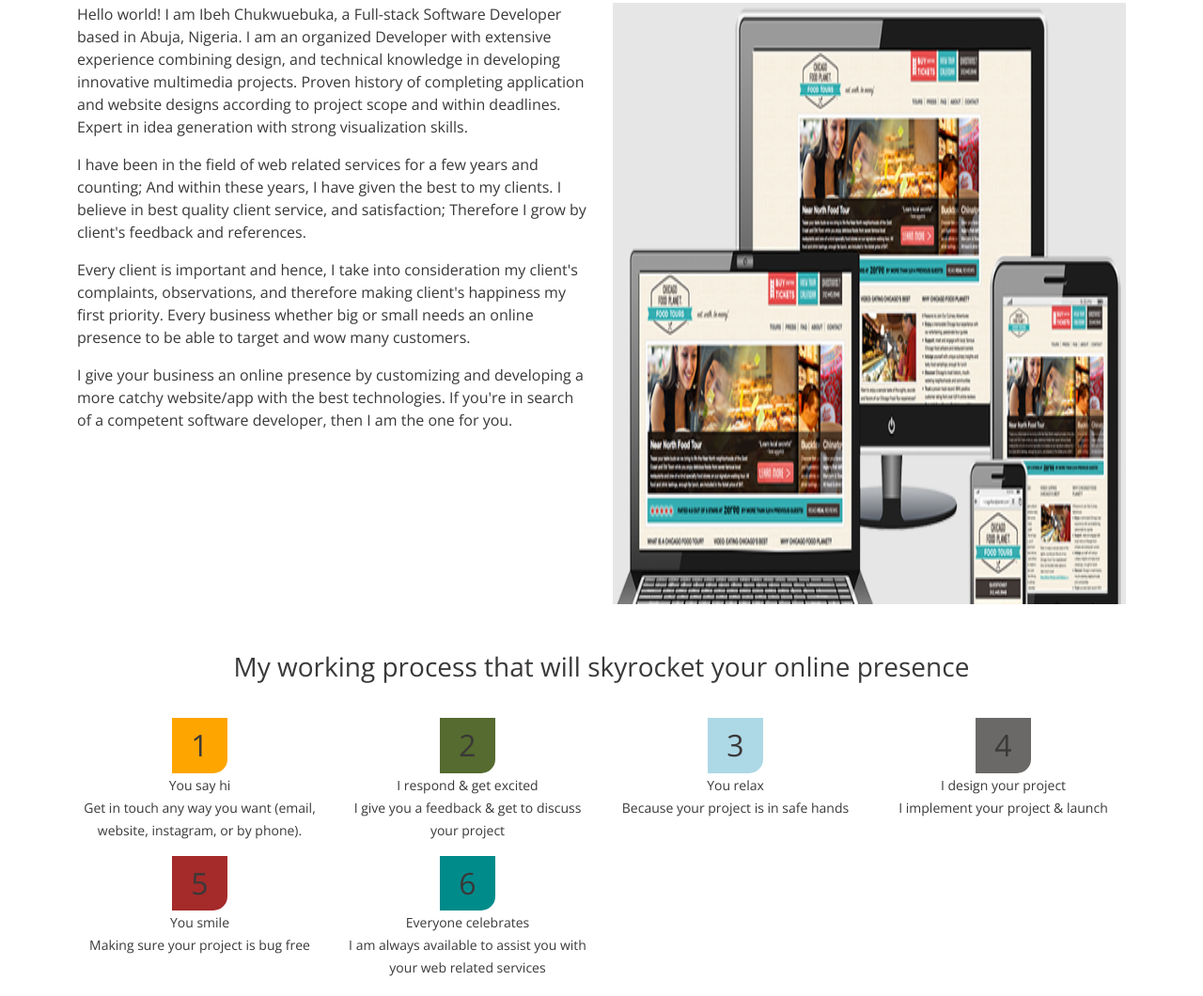
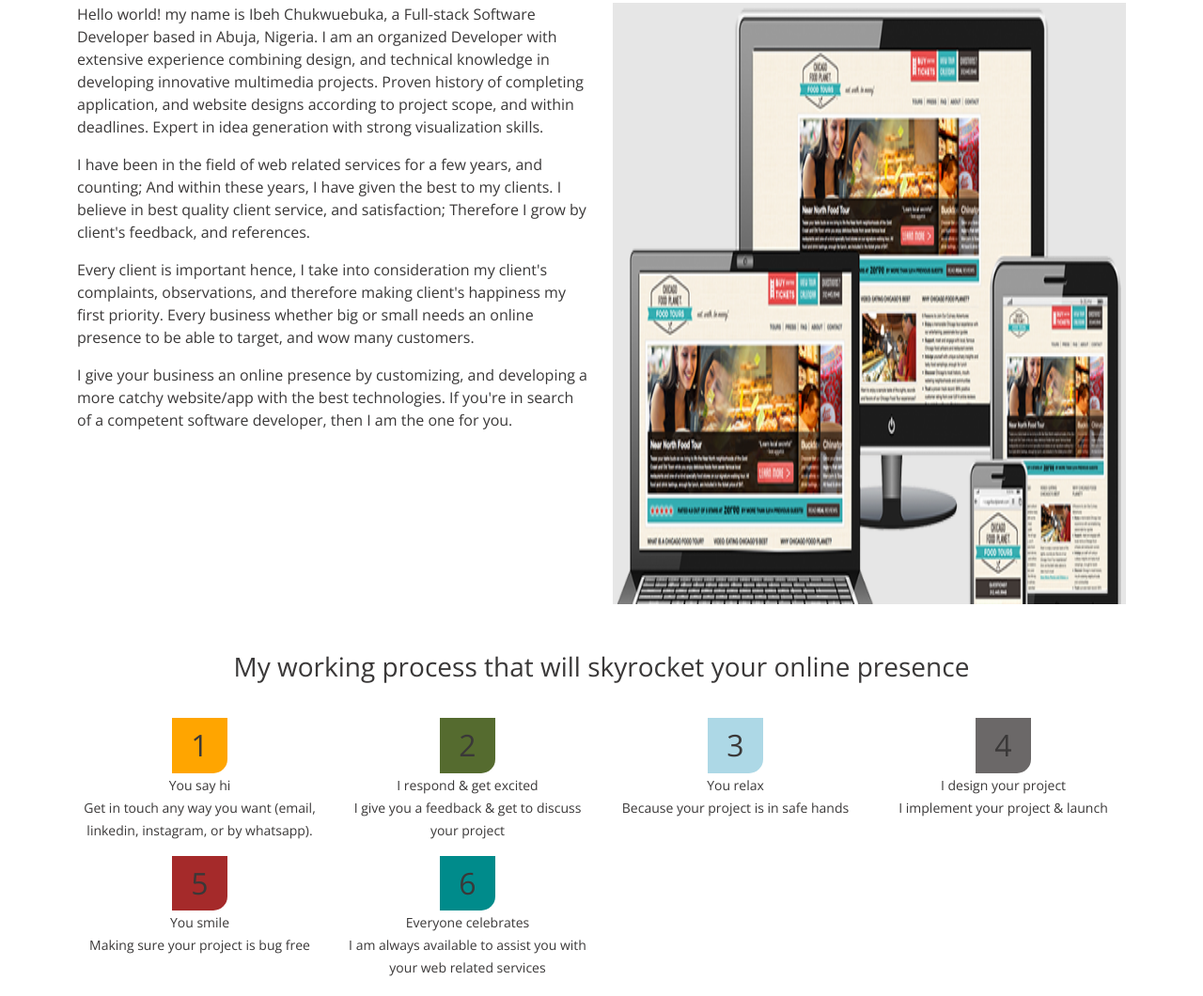
Before and after one commit to Tomzyofficial/tomzywork4u, a plain HTML site: page about.html in a window 1280 px wide. Shown: the part 526-1586 px from the top of the page at 94% size. Drawn offline with nearby package versions, Linux system fonts and the light colour scheme.

Commit message:
made a few corrections

```diff
--- a/about.html
+++ b/about.html
@@ -175,10 +175,10 @@
       <div class="container">
         <div class="row" id="history-work4u">
           <div class="col-md-6">
-            <p data-aos="fade-up">Hello world! I am Ibeh Chukwuebuka, a Full-stack Software Developer based in Abuja, Nigeria. I am an organized Developer with extensive experience combining design, and technical knowledge in developing innovative multimedia projects. Proven history of completing application and website designs according to project scope and within deadlines. Expert in idea generation with strong visualization skills.</p>
-            <p data-aos="fade-up">I have been in the field of web related services for a few years and counting; And within these years, I have given the best to my clients. I believe in best quality client service, and satisfaction; Therefore I grow by client's feedback and references.</p>
-            <p data-aos="fade-up">Every client is important and hence, I take into consideration my client's complaints, observations, and therefore making client's happiness my first priority. Every business whether big or small needs an online presence to be able to target and wow many customers. </p>
-            <p data-aos="fade-up">I give your business an online presence by customizing and developing a more catchy website/app with the best technologies. If you're in search of a competent software developer, then I am the one for you. </p>
+            <p data-aos="fade-up">Hello world! my name is Ibeh Chukwuebuka, a Full-stack Software Developer based in Abuja, Nigeria. I am an organized Developer with extensive experience combining design, and technical knowledge in developing innovative multimedia projects. Proven history of completing application, and website designs according to project scope, and within deadlines. Expert in idea generation with strong visualization skills.</p>
+            <p data-aos="fade-up">I have been in the field of web related services for a few years, and counting; And within these years, I have given the best to my clients. I believe in best quality client service, and satisfaction; Therefore I grow by client's feedback, and references.</p>
+            <p data-aos="fade-up">Every client is important hence, I take into consideration my client's complaints, observations, and therefore making client's happiness my first priority. Every business whether big or small needs an online presence to be able to target, and wow many customers. </p>
+            <p data-aos="fade-up">I give your business an online presence by customizing, and developing a more catchy website/app with the best technologies. If you're in search of a competent software developer, then I am the one for you. </p>
           <!--   <p data-aos="fade-up">Not only do I offer quality services to my clients, but also provides continuous support services to ensure that maximum output is delivered at all times. By keeping my costs low, and quality high, I can proudly show consistent results and pass on the savings to you.</p>  -->
           </div>
           <div class="col-md-6">
@@ -194,7 +194,7 @@
           <div class="col-md-3 first">
             <h2>1</h2>
             <small>You say hi</small>
-            <p><small>Get in touch any way you want (email, website, instagram, or by phone). </small></p>
+            <p><small>Get in touch any way you want (email, linkedin, instagram, or by whatsapp). </small></p>
           </div>
           <div class="col-md-3 second">
             <h2>2</h2>
--- a/css/style.css
+++ b/css/style.css
@@ -193,7 +193,7 @@ header.sticky ul li a.active:hover{color: lightblue;}
 
 }
 @keyframes changeText {
-  20% {
+  0% {
     content: 'Website/App Development';
   }
   40% {
```
Also changed, not shown: index.html (+2 -2 lines), service.html (+3 -3 lines).
